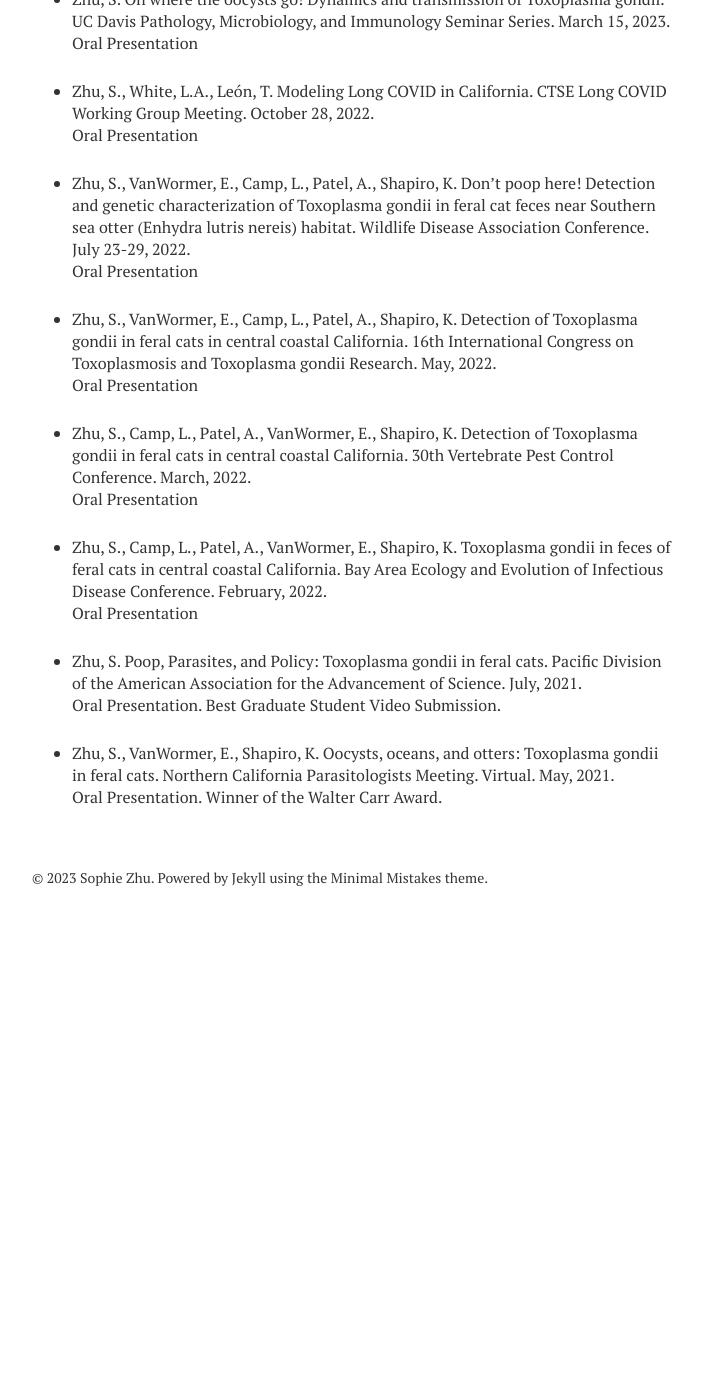
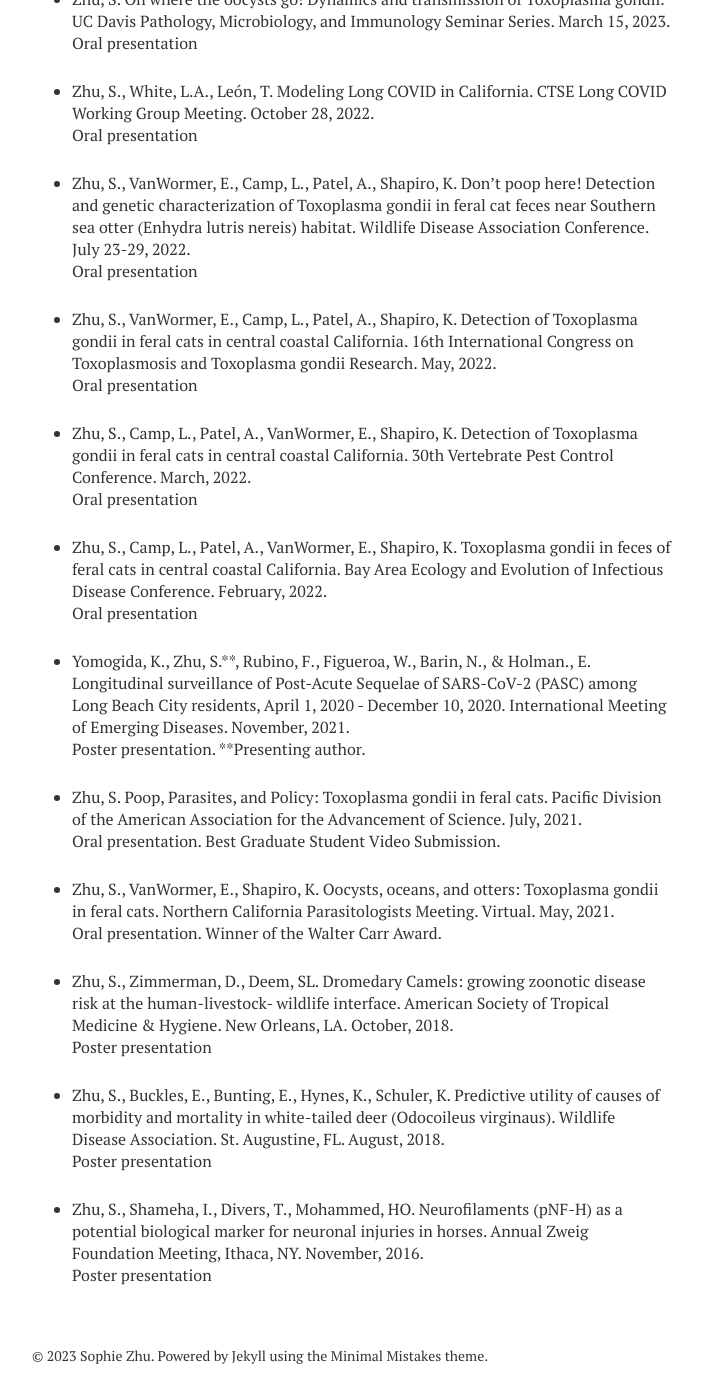
Before and after one commit to sophiemzhu/sophiemzhu.github.io, a Jekyll site: the page built from publications.md, in a window 1280 px wide and 1400 px high, scrolled down 1795 px. Shown: the whole window, without its empty margins (288-989 px from the left). Built offline with Jekyll 4.4.1, drawn with Linux system fonts in a browser that asks for light colours; nearby versions of some CDN libraries; before the commit the page ends 2731 px from its top, so only the background shows below that; some of the changed text lies outside the part shown.

Commit message:
Update publications.html

```diff
--- a/_layouts/publications.html
+++ b/_layouts/publications.html
@@ -167,14 +167,14 @@ A.M.M. Gómez, S. Zhu, S. Palmer, E. Olsen, S.L. Ness, T.J. Divers, K. Bischoff,
 <li ><p>
 	Zhu, S., McCullough, K., Pry, J., White, L.A., León, T. Modeling the burden of long COVID in California with
 quality adjusted life-years (QALYS). MIDAS Annual Meeting. October 29-31, 2023.
-	<br>Oral Presentation</br>
+	<br>Oral presentation</br>
 </li>
 
 	<!-- Item: Zhu2023c -->
 <li ><p>
 	Zhu, S., McCullough, K., Pry, J., White, L.A., León, T. Modeling the burden of long COVID in California with
 quality adjusted life-years (QALYS). Western States Modeling Symposium. September 12-14, 2023.
-	<br>Oral Presentation</br>
+	<br>Oral presentation</br>
 </li>
 
 		<!-- Item: Zhu2023b -->
@@ -182,7 +182,7 @@ quality adjusted life-years (QALYS). Western States Modeling Symposium. Septembe
 	Zhu, S., Camp, L., Patel, A., VanWormer, E., Shapiro, K. Detection and genetic characterization of Toxoplasma
 gondii in feces from feral cats in central coastal California. Sea Otter Conservation Workshop XIII.
 March 18, 2023.
-	<br>Oral Presentation</br>
+	<br>Oral presentation</br>
 </li>
 
 		<!-- Item: Zhu2023a -->
@@ -191,7 +191,7 @@ March 18, 2023.
 predicts prevalence of Toxoplasma gondii oocyst shedding in free-ranging felids. INETS Webinar.
 March 16, 2023.
 
-	<br>Oral Presentation</br>
+	<br>Oral presentation</br>
 </li>
 
 			<!-- Item: Zhu2023 -->
@@ -199,7 +199,7 @@ March 16, 2023.
 	Zhu, S. Oh where the oocysts go! Dynamics and transmission of Toxoplasma gondii. UC Davis Pathology, Microbiology, and Immunology Seminar Series.
 March 15, 2023.
 
-	<br>Oral Presentation</br>
+<br>Oral presentation</br>
 </li>
 
 			<!-- Item: Zhu2022c -->
@@ -207,7 +207,7 @@ March 15, 2023.
 	Zhu, S., White, L.A., León, T. Modeling Long COVID in California. CTSE Long COVID Working Group
 Meeting. October 28, 2022.
 
-	<br>Oral Presentation</br>
+<br>Oral presentation</br>
 </li>
 
 				<!-- Item: Zhu2022b -->
@@ -216,7 +216,7 @@ Meeting. October 28, 2022.
 characterization of Toxoplasma gondii in feral cat feces near Southern sea otter (Enhydra lutris nereis)
 habitat. Wildlife Disease Association Conference. July 23-29, 2022.
 
-	<br>Oral Presentation</br>
+<br>Oral presentation</br>
 </li>
 
 					<!-- Item: Zhu2022b -->
@@ -225,14 +225,14 @@ habitat. Wildlife Disease Association Conference. July 23-29, 2022.
 central coastal California. 16th International Congress on Toxoplasmosis and Toxoplasma gondii
 Research. May, 2022.
 
-	<br>Oral Presentation</br>
+<br>Oral presentation</br>
 </li>
 
 	<!-- Item: Zhu2022b -->
 <li ><p>
 	Zhu, S., Camp, L., Patel, A., VanWormer, E., Shapiro, K. Detection of Toxoplasma gondii in feral cats in
 central coastal California. 30th Vertebrate Pest Control Conference. March, 2022.
-<br>Oral Presentation</br>
+<br>Oral presentation</br>
 </li>
 
 		<!-- Item: Zhu2022a -->
@@ -240,21 +240,49 @@ central coastal California. 30th Vertebrate Pest Control Conference. March, 2022
 	Zhu, S., Camp, L., Patel, A., VanWormer, E., Shapiro, K. Toxoplasma gondii in feces of feral cats in
 central coastal California. Bay Area Ecology and Evolution of Infectious Disease Conference. February,
 2022.
-<br>Oral Presentation</br>
+<br>Oral presentation</br>
 </li>
 
+	<!-- Ithem: Zhu 2021c -->
+<li><p>
+	Yomogida, K., Zhu, S.**, Rubino, F., Figueroa, W., Barin, N., & Holman., E. Longitudinal surveillance of
+Post-Acute Sequelae of SARS-CoV-2 (PASC) among Long Beach City residents, April 1, 2020 - December 10, 2020. International Meeting of Emerging Diseases. November, 2021.
+<br>Poster presentation. **Presenting author.</br>
+</li>
 		<!-- Item: Zhu2021b -->
 <li ><p>
 	Zhu, S. Poop, Parasites, and Policy: Toxoplasma gondii in feral cats. Pacific Division of the American
 Association for the Advancement of Science. July, 2021.
-<br>Oral Presentation. Best Graduate Student Video Submission.</br>
+<br>Oral presentation. Best Graduate Student Video Submission.</br>
 </li>
 
 			<!-- Item: Zhu2021 -->
 <li ><p>
 	Zhu, S., VanWormer, E., Shapiro, K. Oocysts, oceans, and otters: Toxoplasma gondii in feral cats.
 Northern California Parasitologists Meeting. Virtual. May, 2021.
-<br>Oral Presentation. Winner of the Walter Carr Award.</br>
+<br>Oral presentation. Winner of the Walter Carr Award.</br>
+</li>
+
+	<!-- Item: Zhu2018 -->
+<li ><p>
+Zhu, S., Zimmerman, D., Deem, SL. Dromedary Camels: growing zoonotic disease risk at the
+human-livestock- wildlife interface. American Society of Tropical Medicine & Hygiene. New
+Orleans, LA. October, 2018.
+<br>Poster presentation</br>
+</li>
+
+<li ><p>
+Zhu, S., Buckles, E., Bunting, E., Hynes, K., Schuler, K. Predictive utility of causes of morbidity and
+mortality in white-tailed deer (Odocoileus virginaus). Wildlife Disease Association. St.
+Augustine, FL. August, 2018.
+<br>Poster presentation</br>
+</li>
+
+<li ><p>
+Zhu, S., Shameha, I., Divers, T., Mohammed, HO. Neurofilaments (pNF-H) as a potential biological
+marker for neuronal injuries in horses. Annual Zweig Foundation Meeting, Ithaca, NY.
+November, 2016.
+<br>Poster presentation</br>
 </li>
 
     </div><!-- /.article-wrap -->
```
